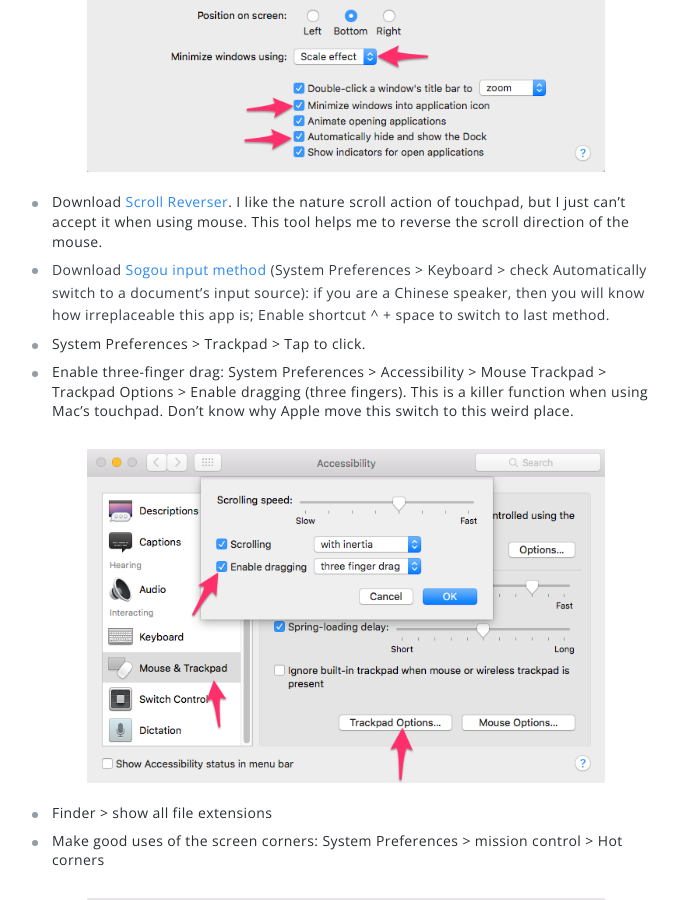
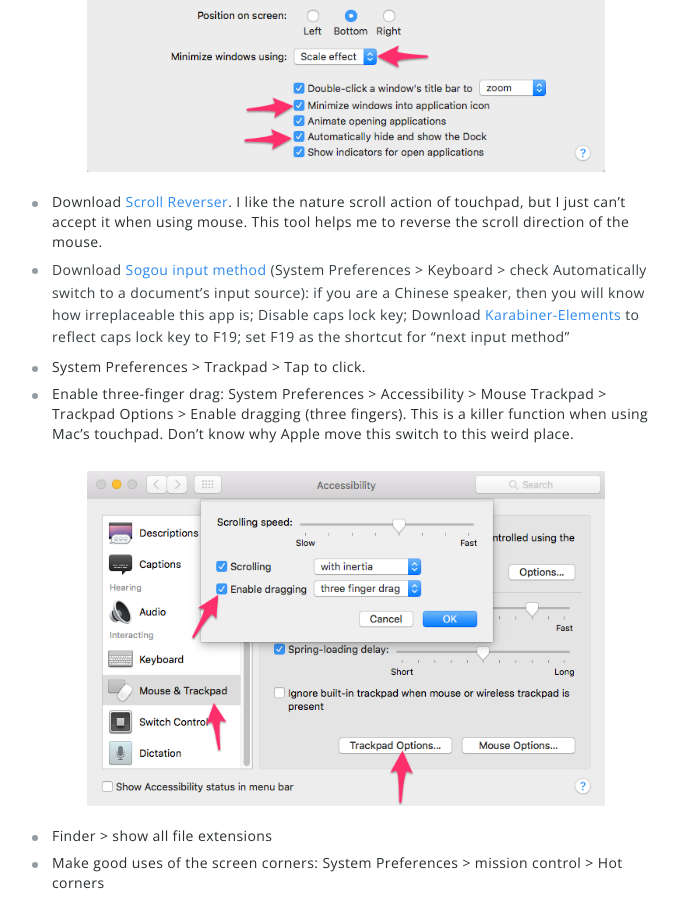
Before and after one commit to fuermosi777/fuermosi777.github.io, a Jekyll site: the page built from _posts/English/2017-01-17-2017-macos-el-sierra-setup-references-for-front-end-developers.markdown, in a window 1280 px wide and 900 px high, scrolled down 1412 px. Shown: the whole window, without its empty margins (294-973 px from the left). Built offline with Jekyll 4.4.1, drawn with Linux system fonts in a browser that asks for light colours; comment, search, counter and statistics services are not loaded; some of the changed text lies outside the part shown.

Commit message:
Update and rename 2016-09-20-2016-macos-el-sierra-setup-references-for-front-end-developers.markdown to 2017-01-17-2017-macos-el-sierra-setup-references-for-front-end-developers.markdown

```diff
--- a/_posts/English/2016-09-20-2016-macos-el-sierra-setup-references-for-front-end-developers.markdown
+++ b/_posts/English/2017-01-17-2017-macos-el-sierra-setup-references-for-front-end-developers.markdown
@@ -41,7 +41,7 @@
 ![](/images/Screen-Shot-2015-10-02-at-2.18.46-PM.png)
 
 * Download [Scroll Reverser](https://pilotmoon.com/scrollreverser/). I like the nature scroll action of touchpad, but I just can't accept it when using mouse. This tool helps me to reverse the scroll direction of the mouse.
-* Download [Sogou input method](http://pinyin.sogou.com/mac/?r=pinyin) (System Preferences > Keyboard > check Automatically switch to a document’s input source): if you are a Chinese speaker, then you will know how irreplaceable this app is; Enable shortcut ^ + space to switch to last method.
+* Download [Sogou input method](http://pinyin.sogou.com/mac/?r=pinyin) (System Preferences > Keyboard > check Automatically switch to a document’s input source): if you are a Chinese speaker, then you will know how irreplaceable this app is; Disable caps lock key; Download [Karabiner-Elements](https://github.com/tekezo/Karabiner-Elements) to reflect caps lock key to F19; set F19 as the shortcut for "next input method"
 
 * System Preferences > Trackpad > Tap to click.
 * Enable three-finger drag: System Preferences > Accessibility > Mouse Trackpad > Trackpad Options > Enable dragging (three fingers). This is a killer function when using Mac's touchpad. Don't know why Apple move this switch to this weird place.
```
Also changed, not shown: other parts of _posts/English/2017-01-17-2017-macos-el-sierra-setup-references-for-front-end-developers.markdown (+1 -1 lines).
